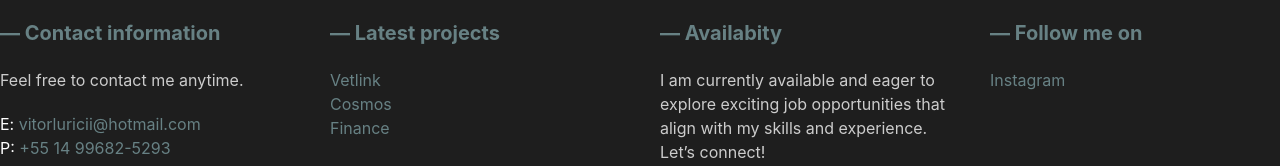
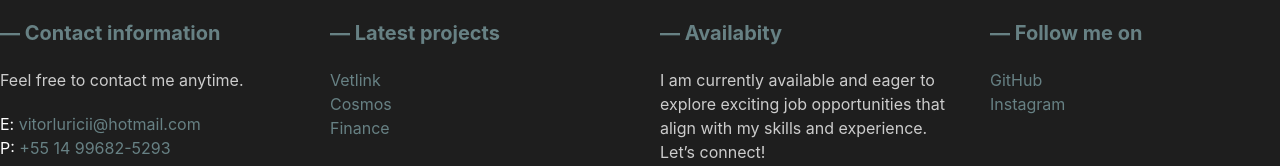
Before and after one commit to vitorlurici/portfolio, a React (Vite) app: page / in a window 1280 px wide. Shown: the part 3640-3806 px from the top of the page. Built offline with nearby package versions, Linux system fonts and the light colour scheme.

Commit message:
footer-update

```diff
--- a/src/App.tsx
+++ b/src/App.tsx
@@ -224,6 +224,15 @@ function App() {
               <ul>
                 <li>
                   <a
+                    href="https://github.com/vitorlurici"
+                    target="_blank"
+                    rel="noopener noreferrer"
+                  >
+                    GitHub
+                  </a>
+                </li>
+                <li>
+                  <a
                     href="https://www.instagram.com/vitorlmoraes/"
                     target="_blank"
                     rel="noopener noreferrer"
```
